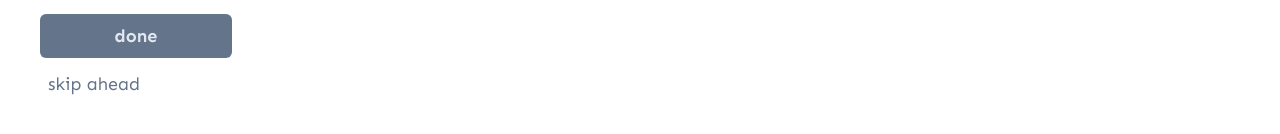
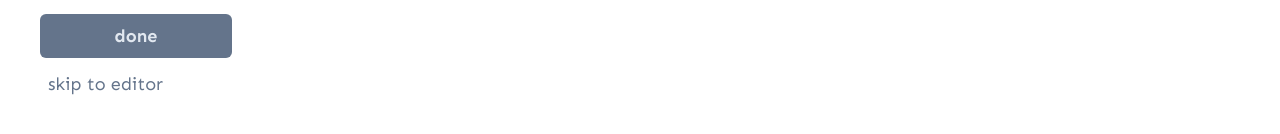
Before and after one commit to gregorybchris/decidio, a React (Vite) app: page /new in a window 1280 px wide. Shown: the part 404-538 px from the top of the page. Built offline with nearby package versions, Linux system fonts and the light colour scheme.

Commit message:
Update wording

```diff
--- a/src/components/CriteriaInput.tsx
+++ b/src/components/CriteriaInput.tsx
@@ -13,7 +13,7 @@ export default function CriteriaInput(props: CriteriaInputProps) {
       <ItemsInput itemType="criterion" onDone={props.onDone} />
       <div className="mt-3 inline-block" onClick={props.onSkip}>
         <div className="flex items-center hover:cursor-pointer">
-          <div className="ml-2 text-slate-500 hover:text-slate-700">skip ahead</div>
+          <div className="ml-2 text-slate-500 hover:text-slate-700">skip to editor</div>
         </div>
       </div>
     </div>
--- a/src/components/Home.tsx
+++ b/src/components/Home.tsx
@@ -7,7 +7,9 @@ export default function Home() {
   return (
     <div>
       <div className="text-5xl font-bold text-slate-800">big decision to make?</div>
-      <div className="mt-6">decidio has you covered! Run through a few easy steps to make a hard choice easier.</div>
+      <div className="mt-6">
+        decidio has you covered! just run through a few easy steps to make a hard choice easier
+      </div>
       <Button className="mt-6 w-48 flex justify-center" text="let's go!" onClick={() => navigate("/new")} />
     </div>
   );
--- a/src/components/OptionsInput.tsx
+++ b/src/components/OptionsInput.tsx
@@ -13,7 +13,7 @@ export default function OptionsInput(props: OptionsInputProps) {
       <ItemsInput itemType="option" onDone={props.onDone} />
       <div className="mt-3 inline-block" onClick={props.onSkip}>
         <div className="flex items-center hover:cursor-pointer">
-          <div className="ml-2 text-slate-500 hover:text-slate-700">skip ahead</div>
+          <div className="ml-2 text-slate-500 hover:text-slate-700">skip to editor</div>
         </div>
       </div>
     </div>
```
